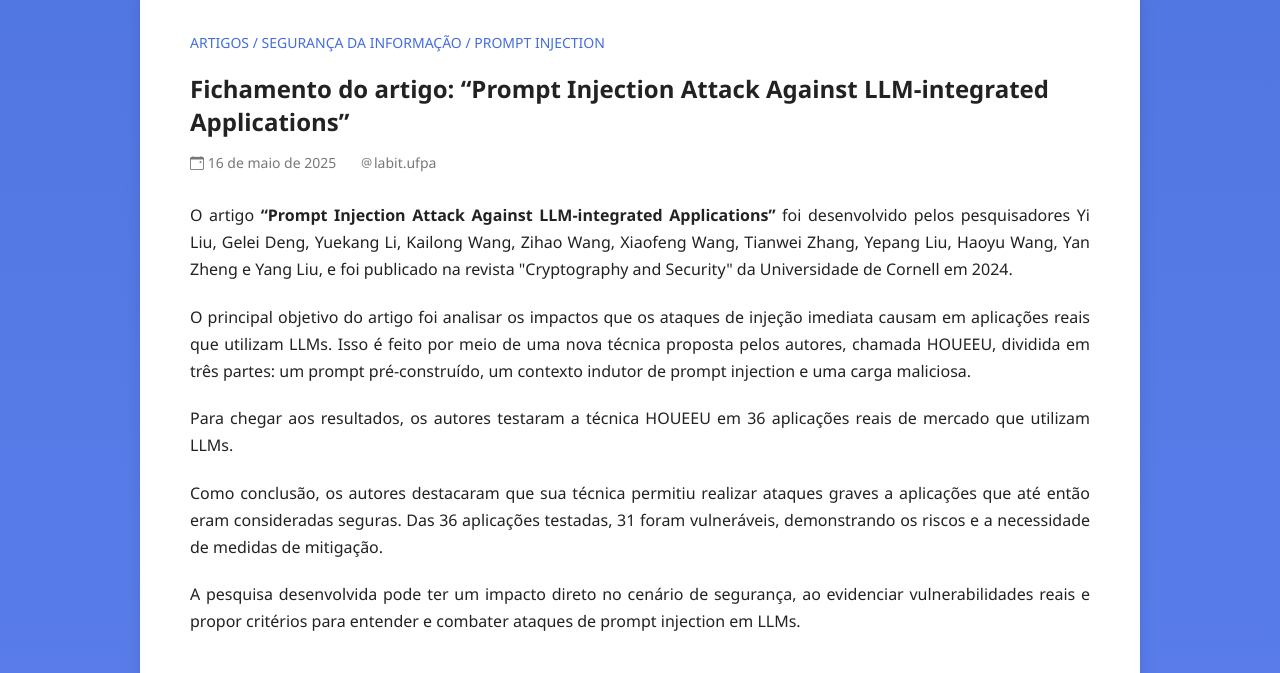
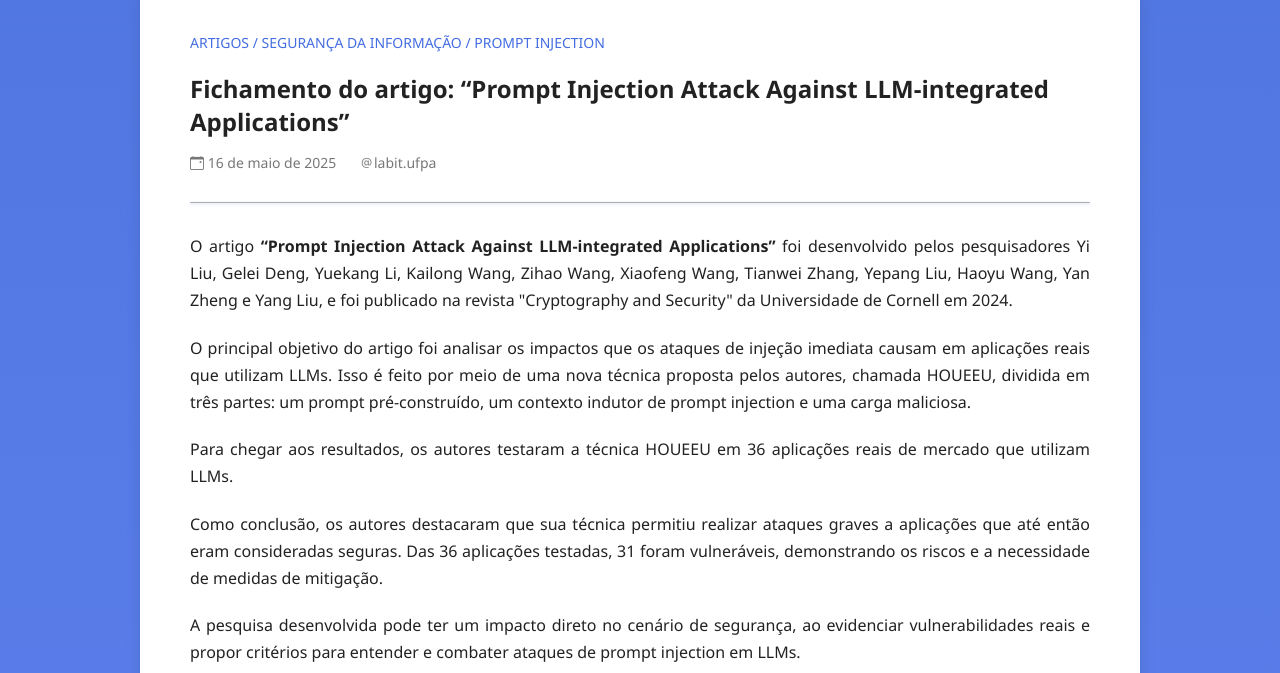
Before and after one commit to polysamo/LABIT, a plain HTML site: page fichamento.html in a window 1280 px wide. Shown: the part 127-800 px from the top of the page. Drawn offline with nearby package versions, Linux system fonts and the light colour scheme.

Commit message:
Site melhorado

```diff
--- a/fichamento.html
+++ b/fichamento.html
@@ -42,6 +42,7 @@
     <span><i class="bi bi-at"></i>labit.ufpa</span>
   </div>
 
+  <hr class="divider">
 
     <p>
       O artigo <strong>“Prompt Injection Attack Against LLM-integrated Applications”</strong> foi desenvolvido pelos pesquisadores Yi Liu, Gelei Deng, Yuekang Li, Kailong Wang, Zihao Wang, Xiaofeng Wang, Tianwei Zhang, Yepang Liu, Haoyu Wang, Yan Zheng e Yang Liu, e foi publicado na revista "Cryptography and Security" da Universidade de Cornell em 2024.
--- a/style.css
+++ b/style.css
@@ -82,6 +82,16 @@ body {
   background: #e0e0e0;
 }
 
+.divider {
+  border: none;
+  height: 1px;
+  background-color: rgb(173, 173, 173);
+  margin: 30px 0;
+  width: 100%;
+  box-shadow: 0 1px 3px rgba(68, 109, 225, 0.3);
+  border-radius: 2px;
+}
+
 
 /* CARD */
 .card {
```
